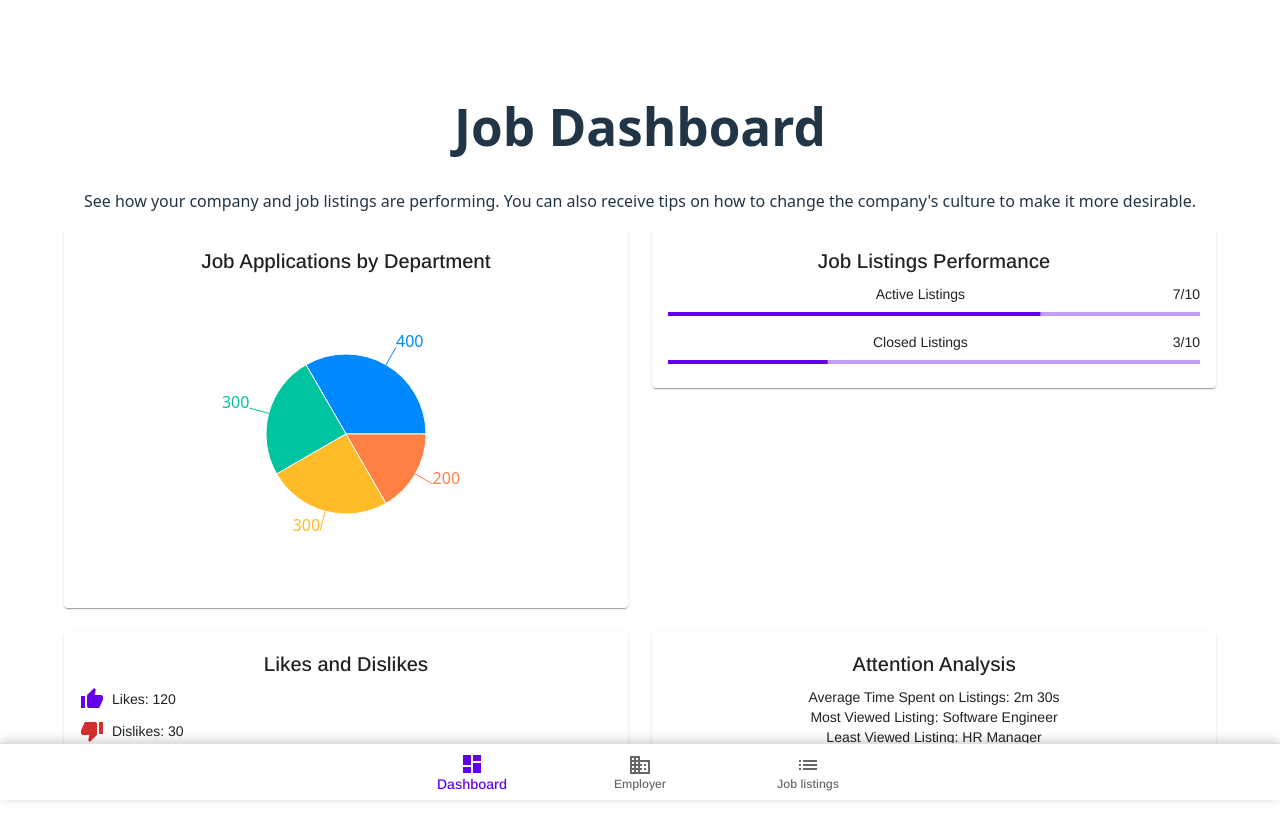
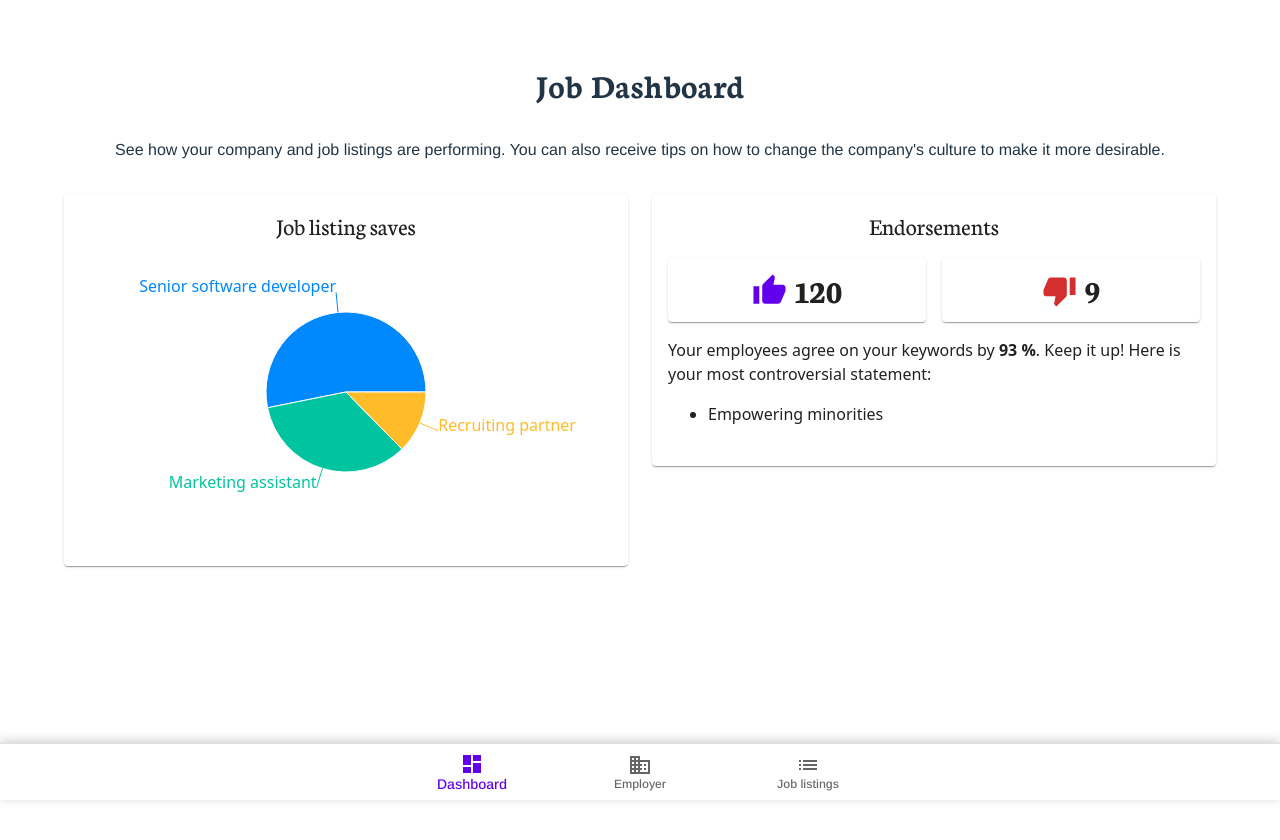
Before and after one commit to Papumaja/junction24, a React (Vite) app: page /employer/dashboard in a window 1280 px wide. Shown: the top 840 px of the page. After the commit the page ends 800 px from the top, so only its background shows below. Built offline with nearby package versions, Linux system fonts and the light colour scheme; a web font is replaced by a local one.

Commit message:
Trim down dashboard

```diff
--- a/src/pages/EmployerDashboard.jsx
+++ b/src/pages/EmployerDashboard.jsx
@@ -6,16 +6,16 @@ import {
   Grid,
   LinearProgress,
   Box,
+  Stack,
 } from '@mui/material';
 import { PieChart, Pie, Cell, Tooltip, ResponsiveContainer } from 'recharts';
 import { ThumbUp, ThumbDown } from '@mui/icons-material';
 import EmployerNavigation from '../components/EmployerNavigation';
 
 const data = [
-  { name: 'Engineering', value: 400 },
-  { name: 'Marketing', value: 300 },
-  { name: 'Sales', value: 300 },
-  { name: 'HR', value: 200 },
+  { name: 'Senior software developer', value: 42 },
+  { name: 'Marketing assistant', value: 27 },
+  { name: 'Recruiting partner', value: 10 },
 ];
 
 const COLORS = ['#0088FE', '#00C49F', '#FFBB28', '#FF8042'];
@@ -23,19 +23,19 @@ const COLORS = ['#0088FE', '#00C49F', '#FFBB28', '#FF8042'];
 const EmployerDashboardContent = () => {
   return (
     <div className="content">
-      <h1>Job Dashboard</h1>
-      <p>
+      <Typography variant="h4" style={{ marginBottom: 32 }}>
+        Job Dashboard
+      </Typography>
+      <Typography style={{ marginBottom: 32 }}>
         See how your company and job listings are performing. You can also
         receive tips on how to change the company's culture to make it more
         desirable.
-      </p>
+      </Typography>
       <Grid container spacing={3}>
         <Grid item xs={12} md={6}>
           <Card>
             <CardContent>
-              <Typography variant="h6" gutterBottom>
-                Job Applications by Department
-              </Typography>
+              <Typography variant="h5">Job listing saves</Typography>
               <ResponsiveContainer width="100%" height={300}>
                 <PieChart>
                   <Pie
@@ -45,7 +45,7 @@ const EmployerDashboardContent = () => {
                     outerRadius={80}
                     fill="#8884d8"
                     dataKey="value"
-                    label
+                    label={({ name }) => name}
                   >
                     {data.map((entry, index) => (
                       <Cell
@@ -63,62 +63,56 @@ const EmployerDashboardContent = () => {
         <Grid item xs={12} md={6}>
           <Card>
             <CardContent>
-              <Typography variant="h6" gutterBottom>
-                Job Listings Performance
+              <Typography variant="h5" style={{ marginBottom: 16 }}>
+                Endorsements
               </Typography>
-              <Box display="flex" alignItems="center" mb={1}>
-                <Typography variant="body2" style={{ flex: 1 }}>
-                  Active Listings
+              <Grid container spacing={2}>
+                <Grid item xs={6}>
+                  <Card>
+                    <Stack
+                      direction="row"
+                      display="flex"
+                      justifyContent="center"
+                      alignItems="center"
+                      height="64px"
+                    >
+                      <ThumbUp color="primary" fontSize="large" />
+                      <Typography variant="h4" style={{ marginLeft: 8 }}>
+                        120
                       </Typography>
-                <Typography variant="body2">7/10</Typography>
-              </Box>
-              <LinearProgress variant="determinate" value={(7 / 10) * 100} />
-              <Box display="flex" alignItems="center" mt={2} mb={1}>
-                <Typography variant="body2" style={{ flex: 1 }}>
-                  Closed Listings
-                </Typography>
-                <Typography variant="body2">3/10</Typography>
-              </Box>
-              <LinearProgress variant="determinate" value={(3 / 10) * 100} />
-            </CardContent>
+                    </Stack>
                   </Card>
                 </Grid>
-        <Grid item xs={12} md={6}>
+                <Grid item xs={6}>
                   <Card>
-            <CardContent>
-              <Typography variant="h6" gutterBottom>
-                Likes and Dislikes
+                    <Stack
+                      direction="row"
+                      display="flex"
+                      justifyContent="center"
+                      alignItems="center"
+                      height="64px"
+                    >
+                      <ThumbDown color="error" fontSize="large" />
+                      <Typography variant="h4" style={{ marginLeft: 8 }}>
+                        9
                       </Typography>
-              <Box display="flex" alignItems="center" mb={1}>
-                <ThumbUp color="primary" />
-                <Typography variant="body2" style={{ marginLeft: 8 }}>
-                  Likes: 120
-                </Typography>
-              </Box>
-              <Box display="flex" alignItems="center">
-                <ThumbDown color="error" />
-                <Typography variant="body2" style={{ marginLeft: 8 }}>
-                  Dislikes: 30
-                </Typography>
-              </Box>
-            </CardContent>
+                    </Stack>
                   </Card>
                 </Grid>
-        <Grid item xs={12} md={6}>
-          <Card>
-            <CardContent>
-              <Typography variant="h6" gutterBottom>
-                Attention Analysis
-              </Typography>
-              <Typography variant="body2">
-                Average Time Spent on Listings: 2m 30s
-              </Typography>
-              <Typography variant="body2">
-                Most Viewed Listing: Software Engineer
-              </Typography>
-              <Typography variant="body2">
-                Least Viewed Listing: HR Manager
-              </Typography>
+                <div
+                  style={{
+                    marginLeft: 16,
+                    marginTop: 16,
+                    textAlign: 'initial',
+                  }}
+                >
+                  Your employees agree on your keywords by <b>93 %</b>. Keep it
+                  up! Here is your most controversial statement:
+                  <ul>
+                    <li>Empowering minorities</li>
+                  </ul>
+                </div>
+              </Grid>
             </CardContent>
           </Card>
         </Grid>
```
Lines whose indentation alone changed are shown as unchanged.
